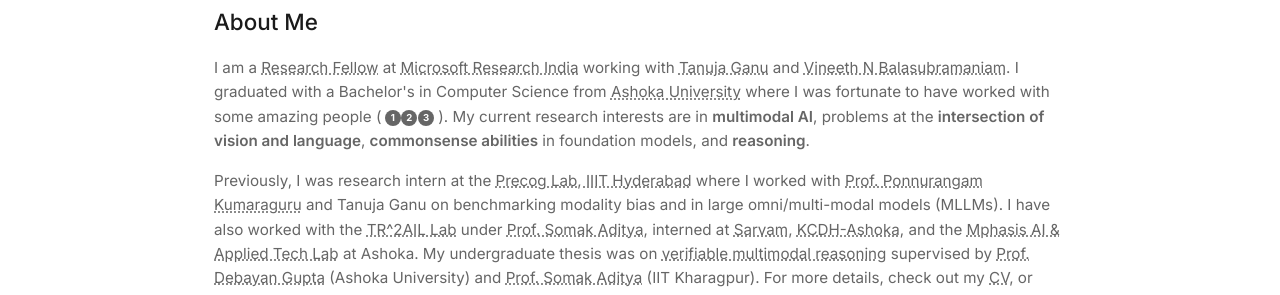
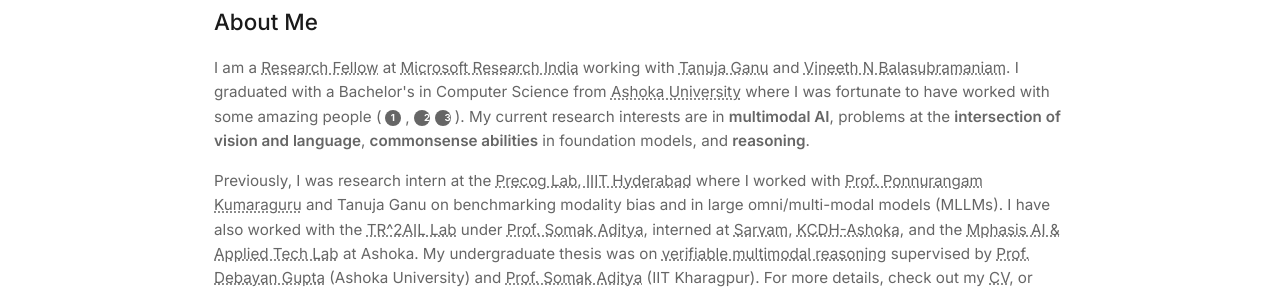
Before and after one commit to SwapnanilMukherjee/swapnanilmukherjee.github.io, a Jekyll site: the page built from index.md, in a window 1280 px wide. Shown: the part 280-575 px from the top of the page. Built offline with Jekyll 4.4.1, drawn with Linux system fonts in a browser that asks for light colours.

Commit message:
css update

```diff
--- a/assets/css/main.css
+++ b/assets/css/main.css
@@ -83,8 +83,8 @@ p b, p strong { color: var(--muted) !important; font-weight: 600 !important; }
 .people-badges {
   display: inline-flex;
   flex-wrap: nowrap;
-  gap: 0.04rem;
-  margin: 0 0 0 -0.06rem; /* pull left to remove gap after '(' */
+  gap: 0.28rem; /* slightly larger gap between tiles */
+  margin: 0 0 0 -0.06rem; /* keep badges snug after '(' */
   vertical-align: middle;
   line-height: 1;
 }
@@ -105,6 +105,17 @@ p b, p strong { color: var(--muted) !important; font-weight: 600 !important; }
   padding: 0;
   font-size: 0.6rem;
   line-height: 1;
+}
+
+/* render commas between badges */
+.people-badge:not(:first-child)::before {
+  content: ",";
+  color: var(--muted);
+  display: inline-block;
+  margin: 0 0.18rem;
+  font-size: 0.92rem;
+  line-height: 1;
+  vertical-align: middle;
 }
 
 .people-badge:hover {
--- a/index.md
+++ b/index.md
@@ -47,7 +47,7 @@ layout: default
   <h2>About Me</h2>
   <p>I am a <a href="https://www.microsoft.com/en-us/research/people/t-swapnanilm/">Research Fellow</a> at <a href="https://www.microsoft.com/en-us/research/lab/microsoft-research-india/">Microsoft Research India</a> working with <a href="https://www.microsoft.com/en-us/research/people/taganu/">Tanuja Ganu</a> and <a href="https://www.microsoft.com/en-us/research/people/vineethn/">Vineeth N Balasubramaniam</a>. I graduated with a Bachelor's in Computer Science from <a href="https://wwww.ashoka.edu.in">Ashoka University</a> where I was fortunate to have worked with some amazing people (
     <span class="people-badges" aria-label="Notable collaborators">
-      <a href="https://debayangupta.com/" class="people-badge" target="_blank" rel="noopener noreferrer" title="Debayan Gupta"><span class="badge-number">1</span></a>
+      <a href="https://debayangupta.com/" class="people-badge" target="_blank" rel="noopener noreferrer" title="Debayan Gupta"><span class="badge-number">1</span></a>,
       <a href="https://www.linkedin.com/in/bhaveshneekhra/" class="people-badge" target="_blank" rel="noopener noreferrer" title="Bhavesh Neekhra"><span class="badge-number">2</span></a>
       <a href="https://www.linkedin.com/in/lipika-dey-3381713/" class="people-badge" target="_blank" rel="noopener noreferrer" title="Lipika Dey"><span class="badge-number">3</span></a>
     </span>
```
